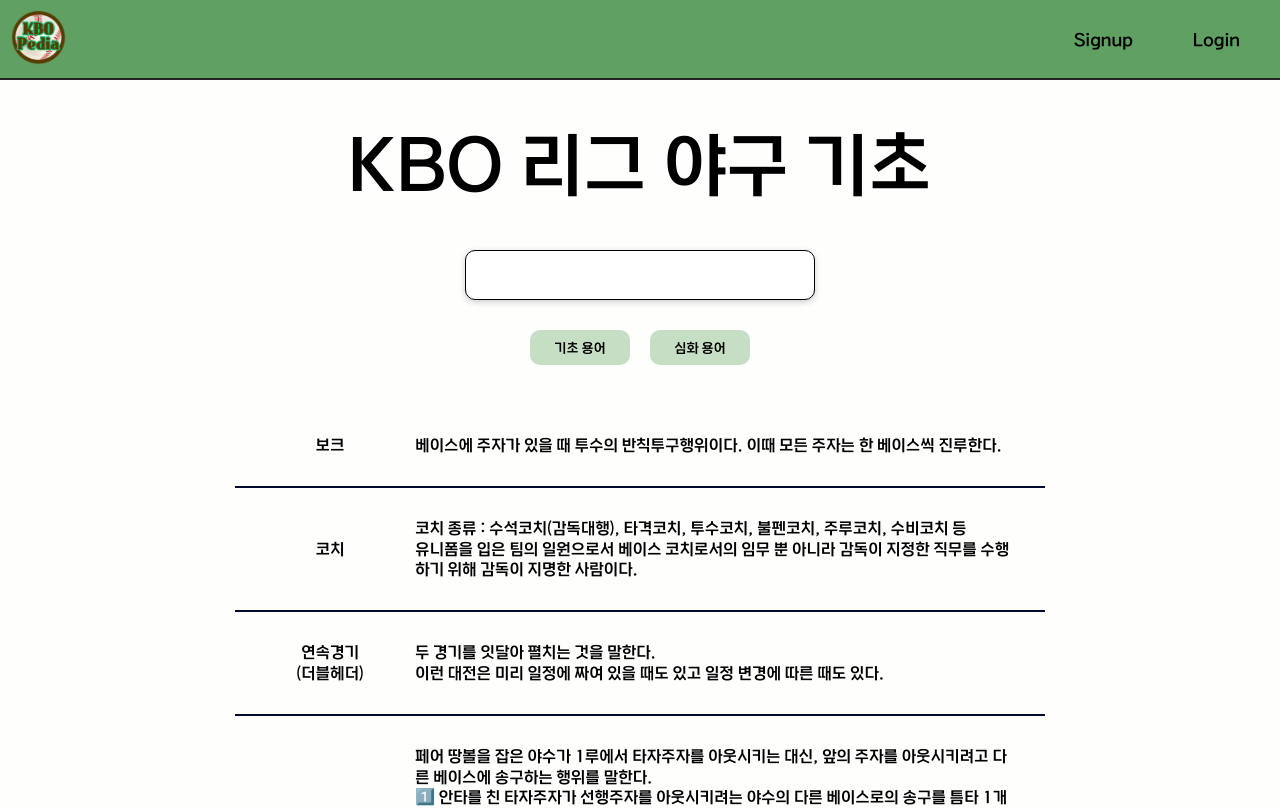
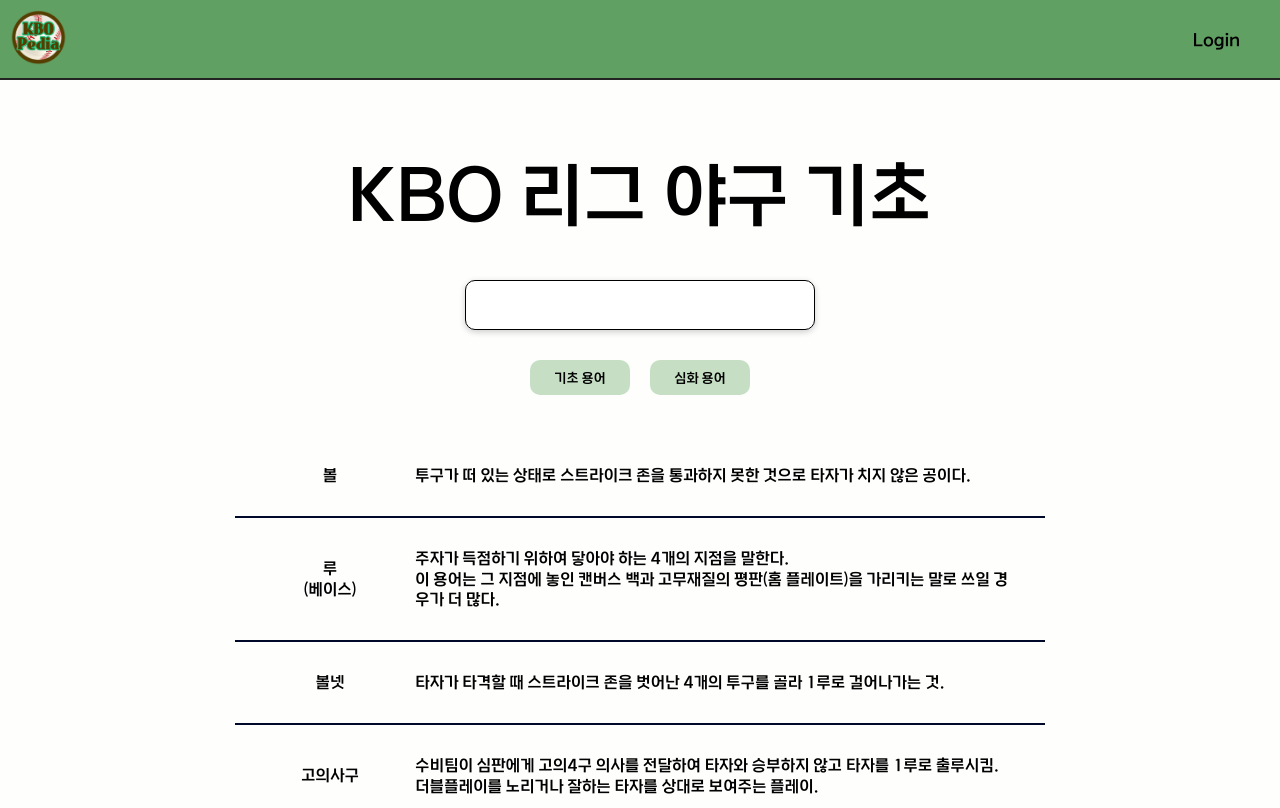
Before and after one commit to rnjsdpwls/Kbopedia, a React (Create React App) app in the folder KBO_FRONT/: page /Dict in a window 1280 px wide. Shown: the top 808 px of the page. Built offline with nearby package versions, Linux system fonts and the light colour scheme.

Commit message:
refactor: Dict 초기값 재설정 및 Dict 페이지 완성

```diff
--- a/KBO_FRONT/src/components/Header/GlobalHeader.tsx
+++ b/KBO_FRONT/src/components/Header/GlobalHeader.tsx
@@ -13,7 +13,6 @@
           </span>
         </Link>
         <span className='BtnContainer'>
-          <Link to="/Signup"><button className='btnSignup'>Signup</button></Link>
           <Link to="/Login"><button className='btnLogin'>Login</button></Link>
         </span>
       </div>
--- a/KBO_FRONT/src/components/pages/DictPage/Dict.tsx
+++ b/KBO_FRONT/src/components/pages/DictPage/Dict.tsx
@@ -1,11 +1,12 @@
 import { useState, ChangeEvent } from "react";
 import { SearchInput, InputForm, DictTitle, BtnSort, BtnSortContainer } from "./StyledDict";
 import SearchedKeywords from "./SearchedKeywords";
+import termsData from '../../../db/termsData.json';
 
 export default function Dict() {
   const [value, setValue] = useState("");
   const [termType, setTermType] = useState<'basic' | 'advanced' | null>(null);
-
+  const allTerms = [...termsData.basic_term, ...termsData.advanced_term];
   const onChange = (event: ChangeEvent<HTMLInputElement>) => {
     setValue(event.target.value);
   };
@@ -30,7 +31,7 @@
         <BtnSort isActive={termType === 'basic'} onClick={handleBasicClick}>기초 용어</BtnSort>
         <BtnSort isActive={termType === 'advanced'} onClick={handleAdvancedClick}>심화 용어</BtnSort>
       </BtnSortContainer>
-      <SearchedKeywords searchValue={value} termType={termType} />
+      <SearchedKeywords searchValue={value} termType={termType} allTerms={allTerms} />
     </div>
   );
 }
--- a/KBO_FRONT/src/components/pages/DictPage/SearchedKeywords.tsx
+++ b/KBO_FRONT/src/components/pages/DictPage/SearchedKeywords.tsx
@@ -1,6 +1,6 @@
 import { Container, ItemDescription, ItemTerm, ItemTermContainer, List } from "./StyledSearchedKeywords";
 import { useEffect, useState } from "react";
-import termsDummy from '../../../db/termsData.json';
+import termsData from '../../../db/termsData.json';
 
 type TermsData = {
   id: number;
@@ -11,19 +11,20 @@
 interface SearchedKeywordsProps {
   searchValue: string;
   termType: 'basic' | 'advanced' | null;
+  allTerms: TermsData[];
 }
 
-export default function SearchedKeywords({ searchValue, termType }: SearchedKeywordsProps) {
+export default function SearchedKeywords({ searchValue, termType, allTerms }: SearchedKeywordsProps) {
   const [data, setData] = useState<TermsData[]>([]);
 
   useEffect(() => {
-    const termData = termType === 'basic' ? termsDummy.basic_term : termsDummy.advanced_term;
-
+    const termData = termType === 'basic' ? termsData.basic_term :
+      termType === 'advanced' ? termsData.advanced_term : allTerms;
     const filteredData = termData.filter((item) =>
       item.term.toLowerCase().includes(searchValue.toLowerCase())
     );
     setData(filteredData);
-  }, [searchValue, termType]);
+  }, [searchValue, termType, allTerms]);
 
   return (
     <Container>
--- a/KBO_FRONT/src/components/pages/DictPage/StyledDict.ts
+++ b/KBO_FRONT/src/components/pages/DictPage/StyledDict.ts
@@ -9,7 +9,7 @@
 export const DictTitle = styled.div`
   display: flex;
   justify-content: center;
-  margin-top: 50px;
+  margin-top: 80px;
   font-size: 70px;
 `;
 
--- a/KBO_FRONT/src/components/pages/MainPage/components/TodayTerm.tsx
+++ b/KBO_FRONT/src/components/pages/MainPage/components/TodayTerm.tsx
@@ -10,7 +10,6 @@
 
 export default function TodayTerm() {
   const [randomTermData, setRandomTermData] = useState<TermsData | null>(null);
-
   useEffect(() => {
     const allTerms = [...termsData.basic_term, ...termsData.advanced_term];
     const randomId = Math.floor(Math.random() * allTerms.length);
```
